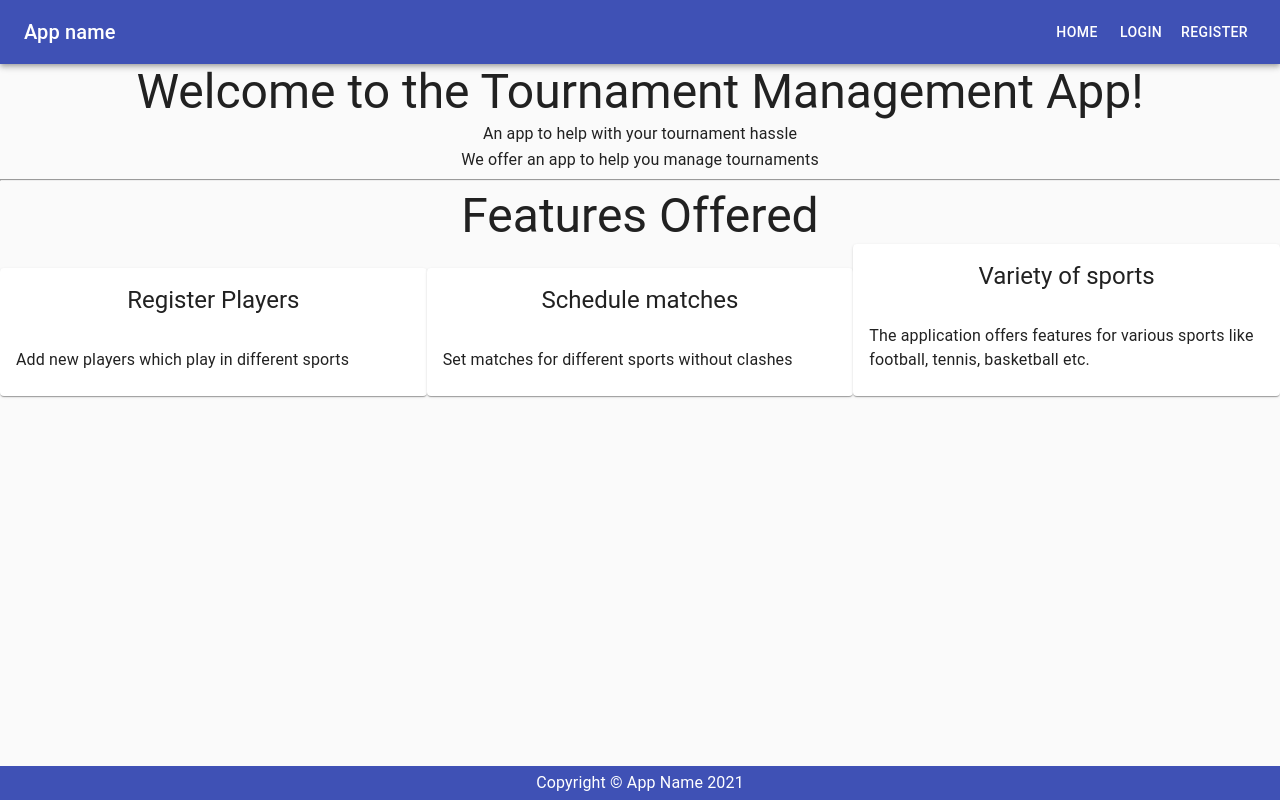
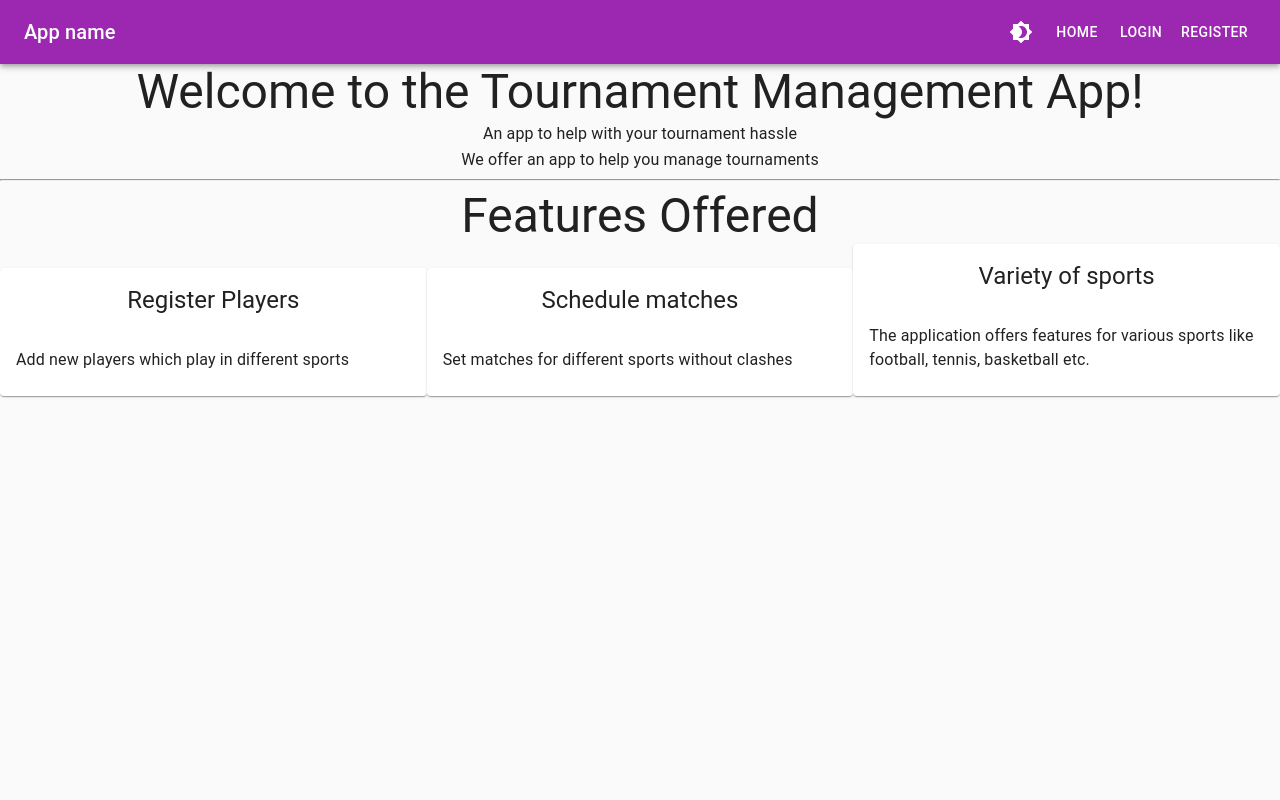
Before and after one commit to PavanReddy28/dbms-project-frontend, a React (Create React App) app: page / in a window 1280 px wide. Built offline with nearby package versions, Linux system fonts and the light colour scheme.

Commit message:
Added toggling from dark and light

```diff
--- a/src/components/App.js
+++ b/src/components/App.js
@@ -1,29 +1,53 @@
-import React from "react";
+import React, {useEffect, useState} from "react";
 import { BrowserRouter as Router, Route, Switch } from "react-router-dom";
 import CssBaseline from '@material-ui/core/CssBaseline';
 import Login from "./Login"
 import Register from "./Register"
 import Header from "./Header"
-import Footer from "./Footer";
+// import Footer from "./Footer";
 import CreateTourn from "./CreateTourn";
 import Home from "./Home";
 import Dashboard from "./Dashboard";
 import PrivateRoute from "../Private/PrivateRoute";
 import PlayerReg from "./PlayerReg";
+import provideTheme from "./Theme";
+import { ThemeProvider } from "@material-ui/core/styles";
+
 
 
 function App() {
+
+  const [mode, setMode] = useState("light");
+
+  let theme = provideTheme(mode);
+
+  useEffect(() => {
+    theme = provideTheme(mode);
+  },[mode])
+
+  function toggleMode() {
+    setMode(prev => {
+      if(prev === "dark"){
+        return "light";
+      } else {
+        return "dark";
+      }
+    })
+  }
+
   return (
-    <Router>
+
+    <ThemeProvider theme={theme}>
       <CssBaseline />
-      <div>
-        <Header />
+      <Router>
+        <Header mode = {mode} toggle = {toggleMode}/>
+
         <Switch>
           <Route exact path="/playerReg">
-            <PlayerReg/>
+            <PlayerReg />
           </Route>
           <Route exact path="/login">
-            <Login/>
+            <Login />
           </Route>
           <Route exact path="/register">
             <Register />
@@ -34,9 +58,10 @@ function App() {
           <PrivateRoute exact path='/dashboard' component={Dashboard} />
           <PrivateRoute exact path="/createTourn" component={CreateTourn} />
         </Switch>
-        <Footer />
-      </div>
-    </Router>
+
+      </Router>
+
+    </ThemeProvider>
   );
 }
 
--- a/src/components/Header.jsx
+++ b/src/components/Header.jsx
@@ -2,6 +2,8 @@ import React, { useState } from "react";
 import { AppBar, Toolbar, Box, Hidden, Button, makeStyles, IconButton, List, ListItem, ListItemText, Drawer, Typography } from "@material-ui/core";
 import { Link } from "react-router-dom";
 import { Menu } from "@material-ui/icons";
+import Brightness4Icon from '@material-ui/icons/Brightness4';
+import Brightness7Icon from '@material-ui/icons/Brightness7';
 
 const useStyles = makeStyles({
     nav: {
@@ -26,7 +28,7 @@ const useStyles = makeStyles({
 
 
 
-function Header() {
+function Header(props) {
 
     const classes = useStyles();
     const [isOpen, setIsOpen] = useState(false);
@@ -55,6 +57,12 @@ function Header() {
                     </Typography>
                 <Hidden only={["xs", "sm"]}>
                     <Box className={classes.nav}>
+
+                    <IconButton onClick={props.toggle} style={{color: "white"}}>
+                        {props.mode === "dark"?<Brightness7Icon />:<Brightness4Icon />}
+
+                    </IconButton>
+
                         {links.map(link => {
                             return (
                                 <Link to={link.path} className={classes.link}>
--- /dev/null
+++ b/src/components/Theme.jsx
@@ -0,0 +1,18 @@
+import { createMuiTheme, ThemeProvider } from "@material-ui/core/styles";
+import { green, purple } from "@material-ui/core/colors"
+
+
+
+function provideTheme(mode) {
+    const theme = createMuiTheme({
+        palette: {
+            primary: purple,
+            secondary: purple,
+            type: mode
+        }
+    });
+
+    return theme;
+}
+
+export default provideTheme;
```
